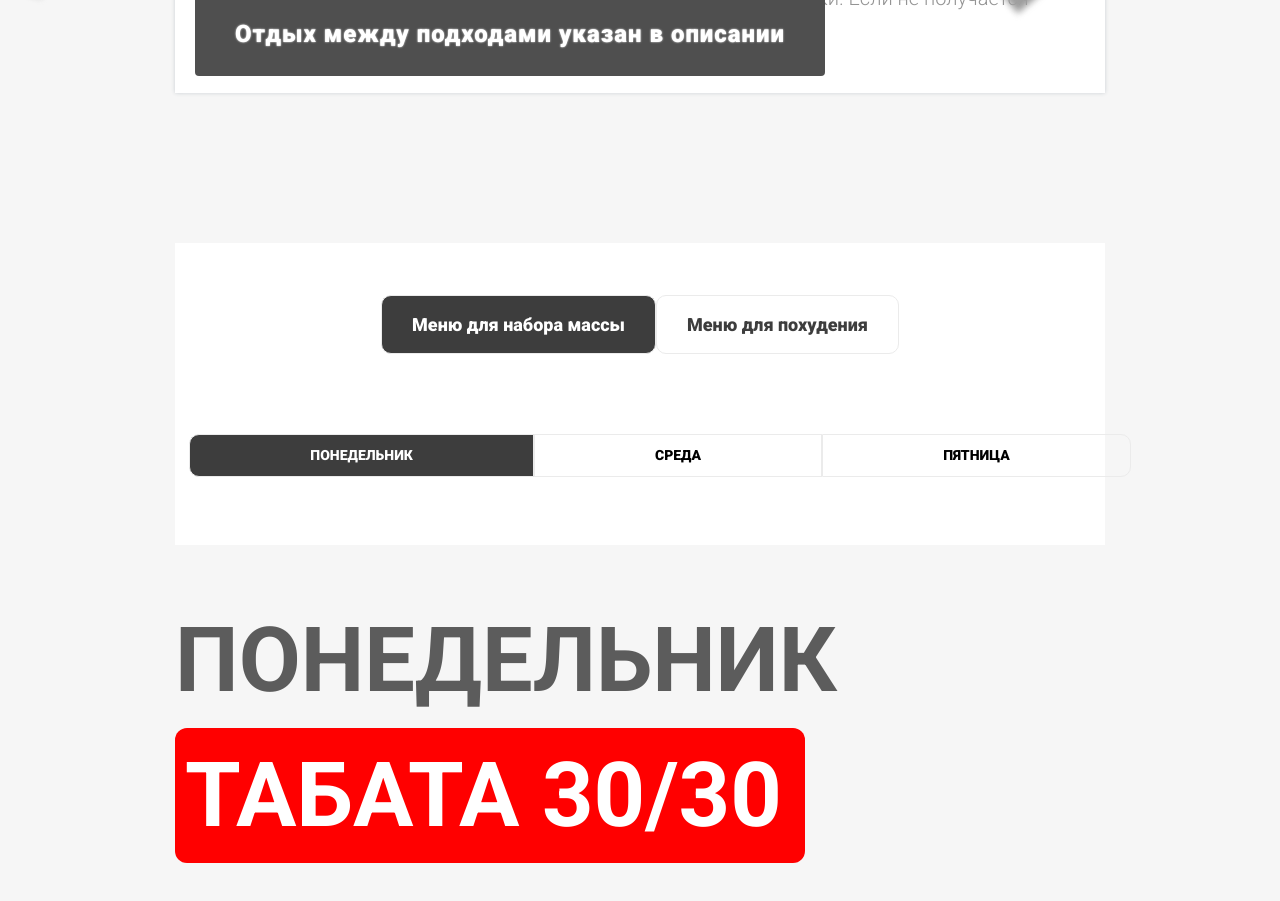
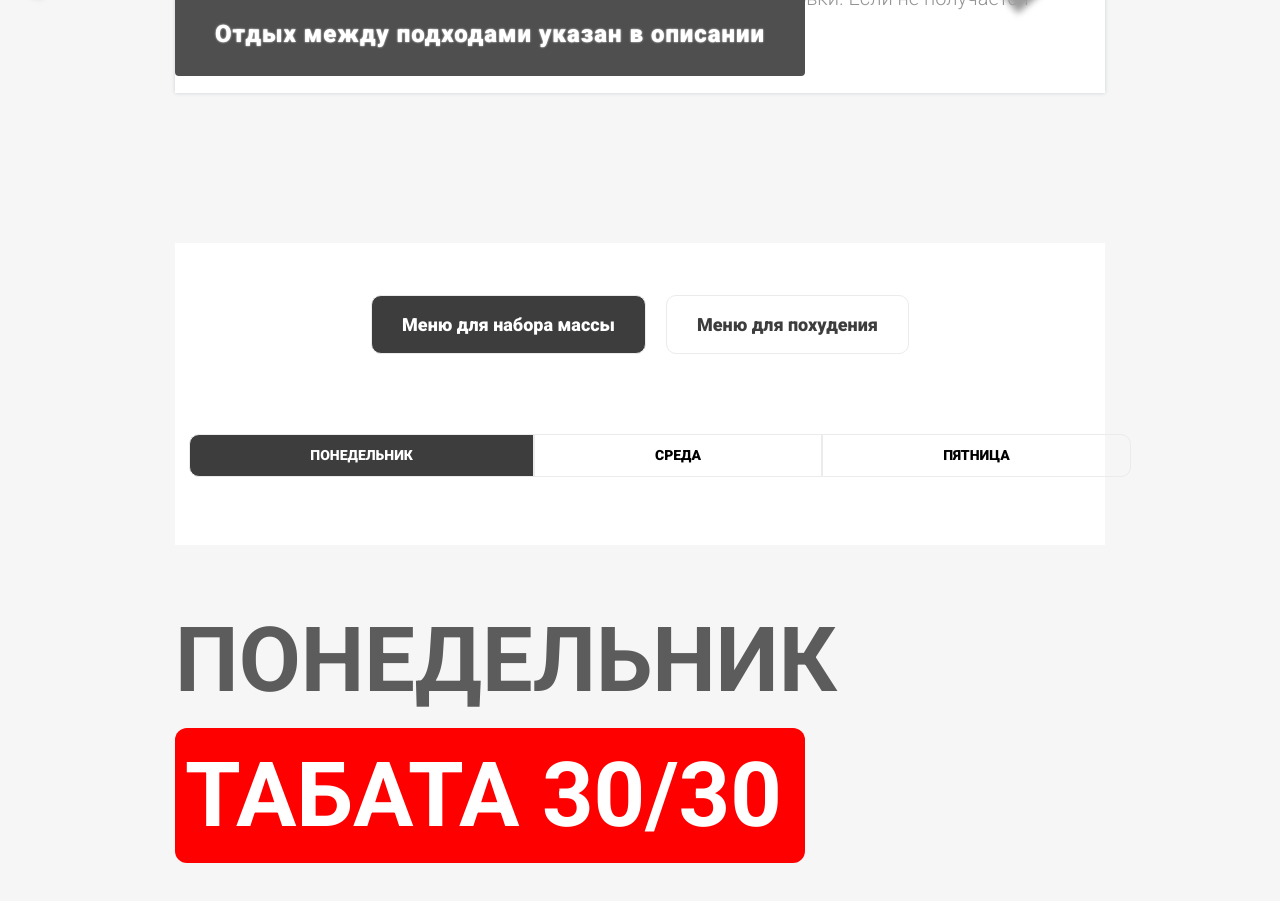
Before and after one commit to veexyy/gym-course, a plain HTML site: page index.html in a window 1280 px wide. Shown: the part 936-1837 px from the top of the page. Drawn offline with Linux system fonts and the light colour scheme; grey boxes are pictures that could not be loaded.

Commit message:
update
updated page

```diff
--- a/index.html
+++ b/index.html
@@ -106,8 +106,8 @@
             Если не получается сделать все круги - делай столько, <br />
             сколько сможешь. Всё ок - тебе просто нужно время.
           </div>
-          <div class="about">Отдых между подходами указан в описании</div>
         </section>
+        <div class="about">Отдых между подходами указан в описании</div>
         <section class="choice">
           <div class="menus">
             <a href="#"
--- a/style.css
+++ b/style.css
@@ -291,7 +291,7 @@ li {
 .choice .menus {
   display: flex;
   justify-content: center;
-  row-gap: 20px;
+  column-gap: 20px;
   font-size: 18px;
   padding-bottom: 64px;
 }
```
